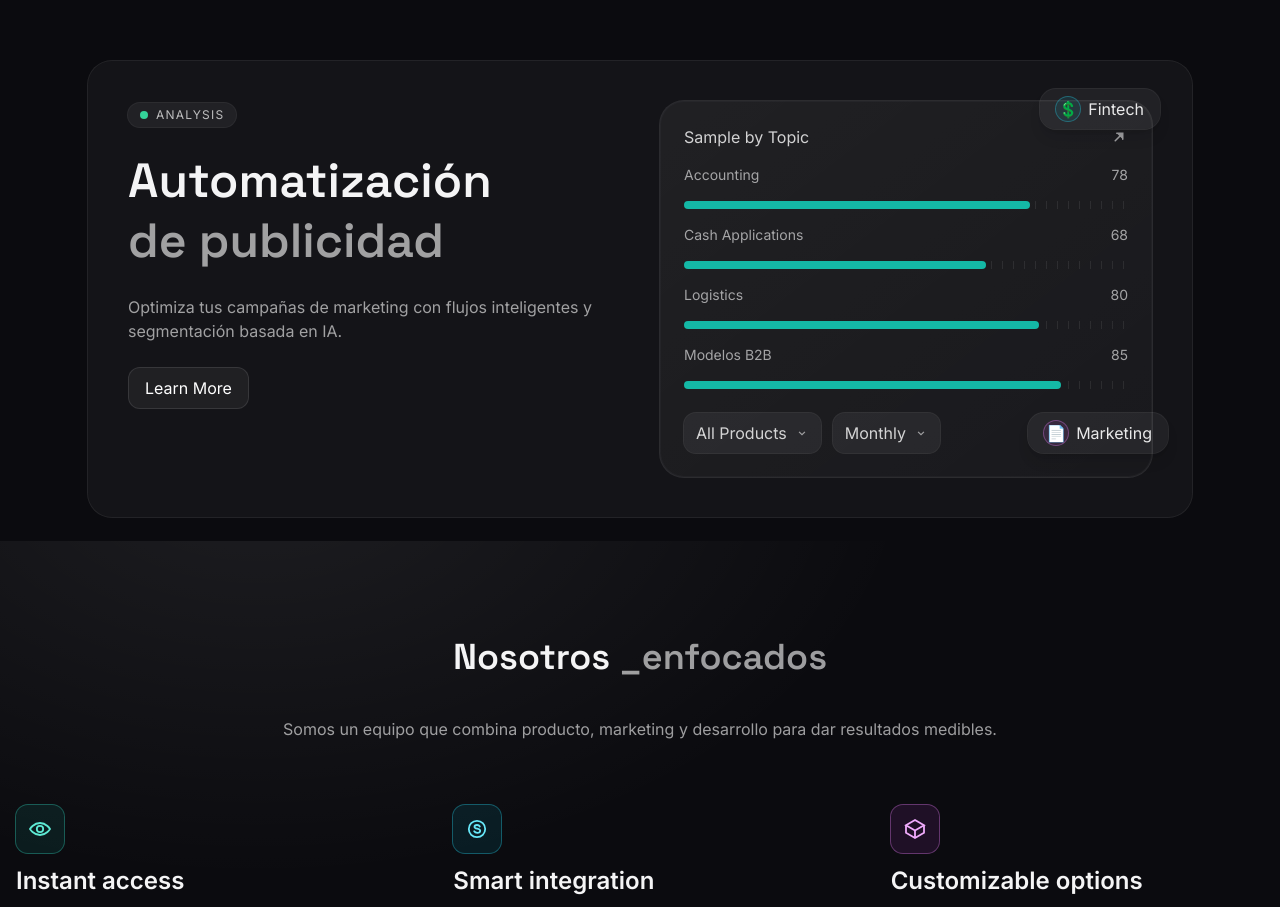
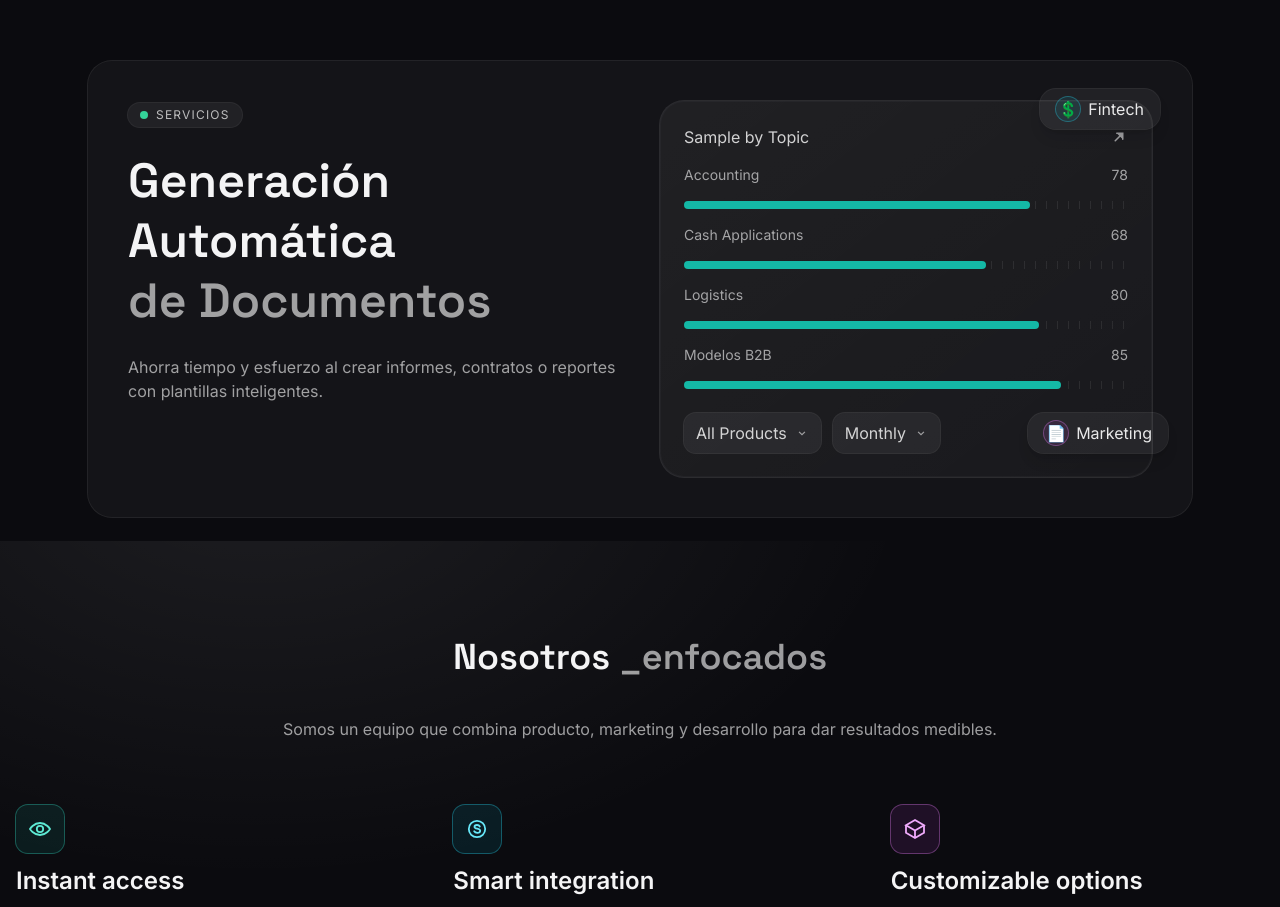
Before and after one commit to enriqueleyva/e2b-site, a plain HTML site: page test.html in a window 1280 px wide. Shown: the part 1390-2297 px from the top of the page. Drawn offline with nearby package versions, Linux system fonts and the light colour scheme.

Commit message:
feat: update services section with dynamic content and improved text rotation

```diff
--- a/test.html
+++ b/test.html
@@ -282,31 +282,48 @@
 						class="inline-flex items-center gap-2 rounded-xl bg-white/[0.06] px-3 py-1 ring-1 ring-white/10"
 					>
 						<span class="h-2 w-2 rounded-full bg-emerald-400"></span>
-						<span class="text-xs tracking-widest text-white/70">ANALYSIS</span>
+						<span class="text-xs tracking-widest text-white/70">SERVICIOS</span>
 					</span>
 
 					<!-- Título + subtítulo -->
-					<h3
+					<!-- <h3
 						class="text-3xl/tight sm:text-4xl/tight md:text-5xl/tight font-display font-semibold"
 					>
 						Automatización<br class="hidden sm:block" />
 						<span class="text-white/60">de publicidad</span>
-						<!-- <br class="hidden sm:block" />
-						para decisiones rápidas -->
+					</h3> -->
+					<h3
+						class="text-3xl/tight sm:text-4xl/tight md:text-5xl/tight font-display font-semibold"
+					>
+						<span
+							id="rot-1"
+							class="inline-block max-w-full align-top whitespace-normal break-words transition-all duration-300 ease-out"
+						>
+							Automatización
+						</span>
+						<br class="hidden sm:block" />
+						<span class="text-white/60">
+							<span
+								id="rot-2"
+								class="inline-block max-w-full align-top whitespace-normal break-words transition-all duration-300 ease-out"
+							>
+								de publicidad
+							</span>
+						</span>
 					</h3>
 
-					<p class="max-w-prose text-white/60">
+					<p id="rot-p" class="max-w-prose text-white/60">
 						Optimiza tus campañas de marketing con flujos inteligentes y
 						segmentación basada en IA.
 					</p>
 
 					<!-- CTA -->
-					<a
+					<!-- <a
 						href="#"
 						class="inline-flex items-center justify-center rounded-xl border border-white/10 bg-white/5 px-4 py-2 text-white hover:bg-white/10"
 					>
 						Learn More
-					</a>
+					</a> -->
 				</div>
 
 				<!-- Columna derecha: panel con barras -->
@@ -984,5 +1001,83 @@
 				});
 			}
 		</script>
+		<script>
+			(function () {
+				// Slides: título línea 1, línea 2 y descripción
+				const slides = [
+					{
+						l1: "Automatización",
+						l2: "de publicidad",
+						p: "Optimiza tus campañas de marketing con flujos inteligentes y segmentación basada en IA.",
+					},
+					{
+						l1: "Generación Automática ",
+						l2: "de Documentos",
+						p: "Ahorra tiempo y esfuerzo al crear informes, contratos o reportes con plantillas inteligentes.",
+					},
+					{
+						l1: "Clasificación ",
+						l2: "Inteligente de Datos",
+						p: "Organiza y etiqueta grandes volúmenes de información de forma ágil, optimizando la toma de decisiones.",
+					},
+					{
+						l1: "Chat e Interacción",
+						l2: " con Documentos",
+						p: "Consulta PDFs y extrae información en segundos; olvídate de búsquedas manuales extensas.",
+					},
+					{
+						l1: "Análisis Avanzado",
+						l2: "de Imágenes",
+						p: "Detección de objetos, reconocimiento de patrones y control de calidad en tiempo real.",
+					},
+				];
+
+				const INTERVALO_MS = 5000; // <-- cambia aquí el tiempo entre cambios
+
+				const el1 = document.getElementById("rot-1");
+				const el2 = document.getElementById("rot-2");
+				const elP = document.getElementById("rot-p");
+				if (!el1 || !el2 || !elP) return;
+
+				let i = 0;
+				function setSlide(s) {
+					el1.textContent = s.l1;
+					el2.textContent = s.l2;
+					elP.textContent = s.p;
+				}
+
+				// Estado inicial
+				setSlide(slides[i]);
+				[el1, el2, elP].forEach((el) => el.classList.add("opacity-100"));
+
+				function swap() {
+					const reduce = matchMedia("(prefers-reduced-motion: reduce)").matches;
+
+					if (reduce) {
+						i = (i + 1) % slides.length;
+						setSlide(slides[i]);
+						return;
+					}
+
+					// fade out + pequeño slide
+					[el1, el2, elP].forEach((el) =>
+						el.classList.add("opacity-0", "translate-y-2")
+					);
+
+					setTimeout(() => {
+						i = (i + 1) % slides.length;
+						setSlide(slides[i]);
+
+						// fade in
+						[el1, el2, elP].forEach((el) => {
+							el.classList.remove("translate-y-2");
+							el.classList.replace("opacity-0", "opacity-100");
+						});
+					}, 220);
+				}
+
+				setInterval(swap, INTERVALO_MS);
+			})();
+		</script>
 	</body>
 </html>
```
